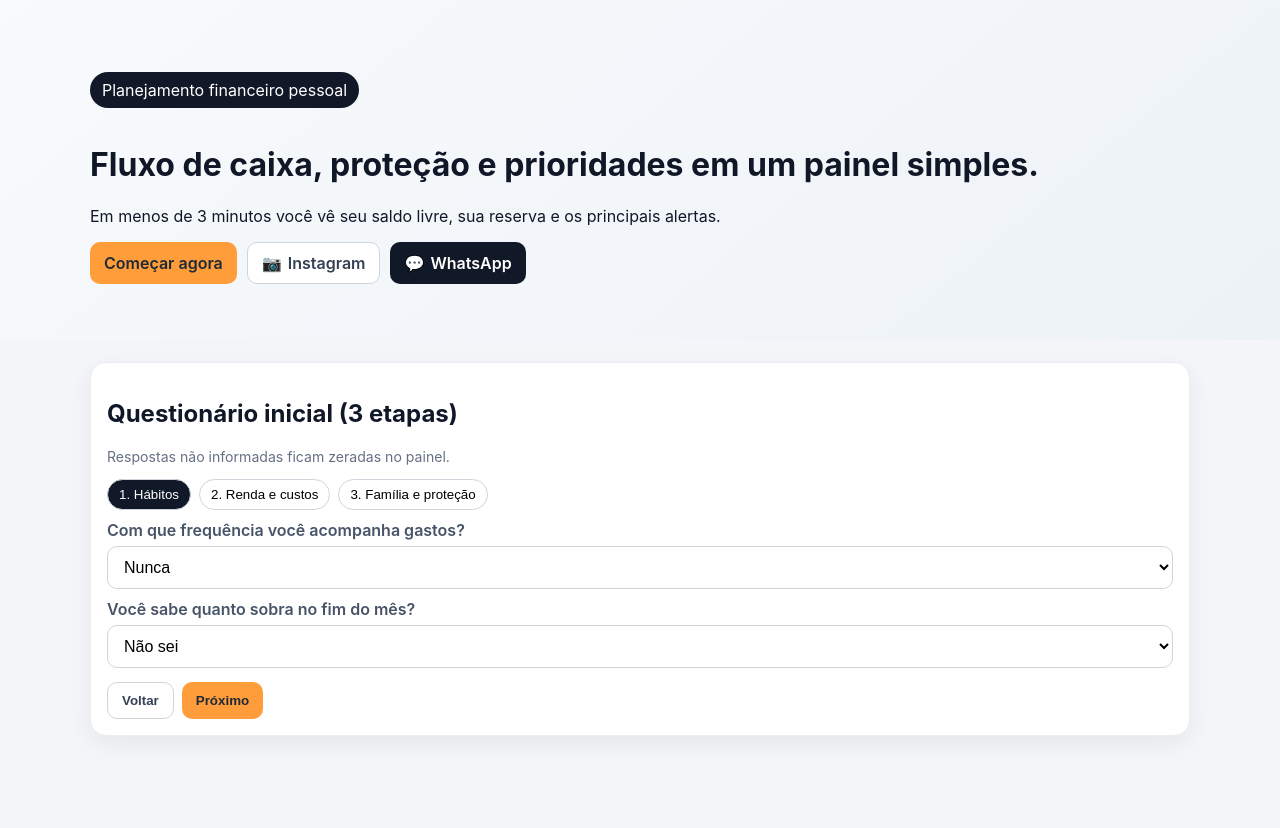
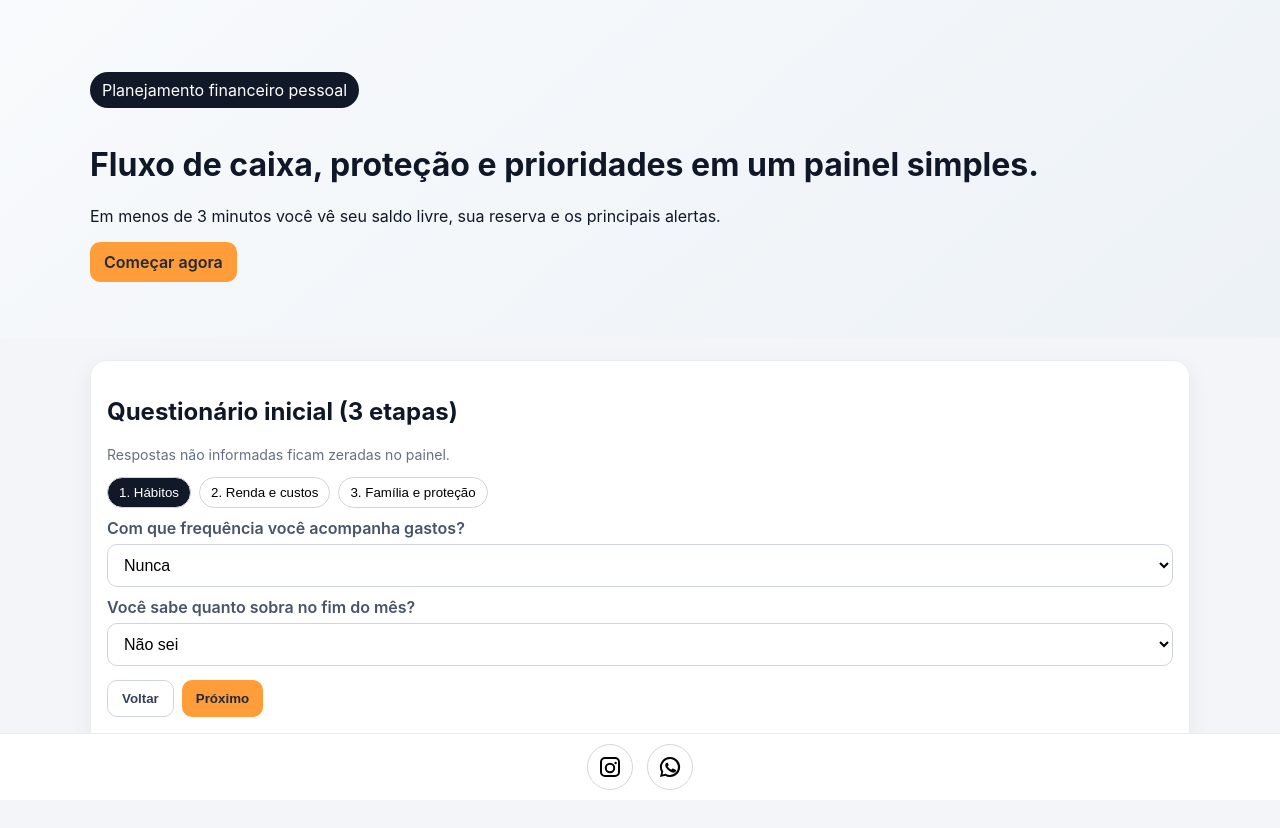
Before and after one commit to mcgcampbell/controlefinanceiro, a website: page public/index.html in a window 1280 px wide. Before the commit the page ends 800 px from the top, so only its background shows below. Drawn offline with Linux system fonts and the light colour scheme; no server answers.

Commit message:
feat: move instagram e whatsapp para botoes de icone no rodape (#7)

```diff
--- a/public/css/styles.css
+++ b/public/css/styles.css
@@ -31,3 +31,9 @@ label{display:grid;gap:6px;font-weight:600;color:#475467}input,select{padding:11
 .has-tip{position:relative}
 .tip{display:none;position:absolute;left:8px;right:8px;bottom:8px;background:#111827;color:#fff;padding:8px;border-radius:8px;font-size:.78rem;z-index:3}
 .has-tip:hover .tip{display:block}
+
+
+.footer-contact{position:sticky;bottom:0;background:rgba(255,255,255,.95);backdrop-filter:blur(6px);border-top:1px solid #eaecf0;padding:10px 0;z-index:30}
+.footer-contact__content{display:flex;justify-content:center;gap:14px}
+.icon-btn{width:46px;height:46px;border-radius:999px;border:1px solid #d0d5dd;background:#fff;display:flex;align-items:center;justify-content:center}
+.icon-btn svg{width:24px;height:24px;fill:#000}
--- a/public/index.html
+++ b/public/index.html
@@ -14,8 +14,6 @@
         <p>Em menos de 3 minutos você vê seu saldo livre, sua reserva e os principais alertas.</p>
         <div class="cta-row">
           <a class="btn primary" href="#app">Começar agora</a>
-          <a class="btn ghost" href="https://instagram.com/matheus_campbell" target="_blank" rel="noreferrer"><span>📷</span> Instagram</a>
-          <a class="btn dark" href="https://wa.me/5511995488859" target="_blank" rel="noreferrer"><span>💬</span> WhatsApp</a>
         </div>
       </div>
     </header>
@@ -74,6 +72,7 @@
           <button id="nextStep" class="btn primary" type="button">Próximo</button>
           <button id="finishOnboarding" class="btn dark hidden" type="button">Abrir painel</button>
         </div>
+        <p id="profileResult" class="small"></p>
       </section>
 
       <section id="panel" class="hidden">
@@ -177,6 +176,18 @@
       </section>
     </main>
 
+
+    <footer class="footer-contact">
+      <div class="container footer-contact__content">
+        <a class="icon-btn" href="https://instagram.com/matheus_campbell" target="_blank" rel="noreferrer" aria-label="Instagram">
+          <svg viewBox="0 0 24 24" aria-hidden="true"><path d="M7 2h10a5 5 0 0 1 5 5v10a5 5 0 0 1-5 5H7a5 5 0 0 1-5-5V7a5 5 0 0 1 5-5zm0 2a3 3 0 0 0-3 3v10a3 3 0 0 0 3 3h10a3 3 0 0 0 3-3V7a3 3 0 0 0-3-3H7zm5 3.8A5.2 5.2 0 1 1 6.8 13 5.2 5.2 0 0 1 12 7.8zm0 2A3.2 3.2 0 1 0 15.2 13 3.2 3.2 0 0 0 12 9.8zm5.6-3a1.2 1.2 0 1 1-1.2 1.2 1.2 1.2 0 0 1 1.2-1.2z"/></svg>
+        </a>
+        <a class="icon-btn" href="https://wa.me/5511995488859" target="_blank" rel="noreferrer" aria-label="WhatsApp">
+          <svg viewBox="0 0 24 24" aria-hidden="true"><path d="M12 2a10 10 0 0 0-8.7 15L2 22l5.2-1.3A10 10 0 1 0 12 2zm0 18a8 8 0 0 1-4.1-1.1l-.3-.2-3.1.8.8-3-.2-.3A8 8 0 1 1 12 20zm4.5-5.8c-.2-.1-1.3-.6-1.5-.7s-.4-.1-.6.1-.7.7-.8.8-.3.2-.5.1a6.5 6.5 0 0 1-1.9-1.2 7.3 7.3 0 0 1-1.4-1.7c-.1-.2 0-.4.1-.5l.4-.4a1.5 1.5 0 0 0 .3-.5.5.5 0 0 0 0-.5l-.7-1.6c-.2-.4-.4-.4-.6-.4h-.5a1 1 0 0 0-.7.3 3 3 0 0 0-.9 2.2 5.2 5.2 0 0 0 1.1 2.7 12 12 0 0 0 4.6 4 11 11 0 0 0 1.5.6 3.7 3.7 0 0 0 1.7.1 2.8 2.8 0 0 0 1.8-1.3 2.2 2.2 0 0 0 .1-1.3c-.1-.1-.3-.2-.5-.3z"/></svg>
+        </a>
+      </div>
+    </footer>
+
     <script src="/js/app.js"></script>
   </body>
 </html>
```
